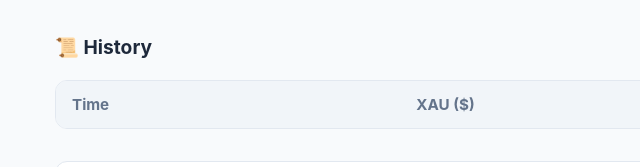
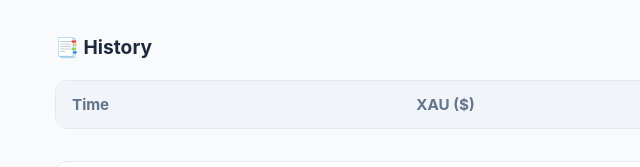
Before and after one commit to gentlemanzs/XAUUSD, a website: page public/index.html in a window 1280 px wide. Shown: the part 358-525 px from the top of the page, 0-640 px from the left. Drawn offline with nearby package versions, Linux system fonts and the light colour scheme; no server answers.

Commit message:
Update index.html

```diff
--- a/public/index.html
+++ b/public/index.html
@@ -39,7 +39,7 @@
   </div>
 
   <div style="display: flex; justify-content: space-between; align-items: center; margin-bottom: 1rem;">
-    <div style="font-size: 1.2rem; font-weight: 700;">📜 History</div>
+    <div style="font-size: 1.2rem; font-weight: 700;">📑 History</div>
     <button onclick="toggleFilterBox()" id="toggleBtn" style="background:transparent; border:none; font-size:1.8rem; cursor:pointer; color:#64748b;">+</button>
   </div>
 
```
